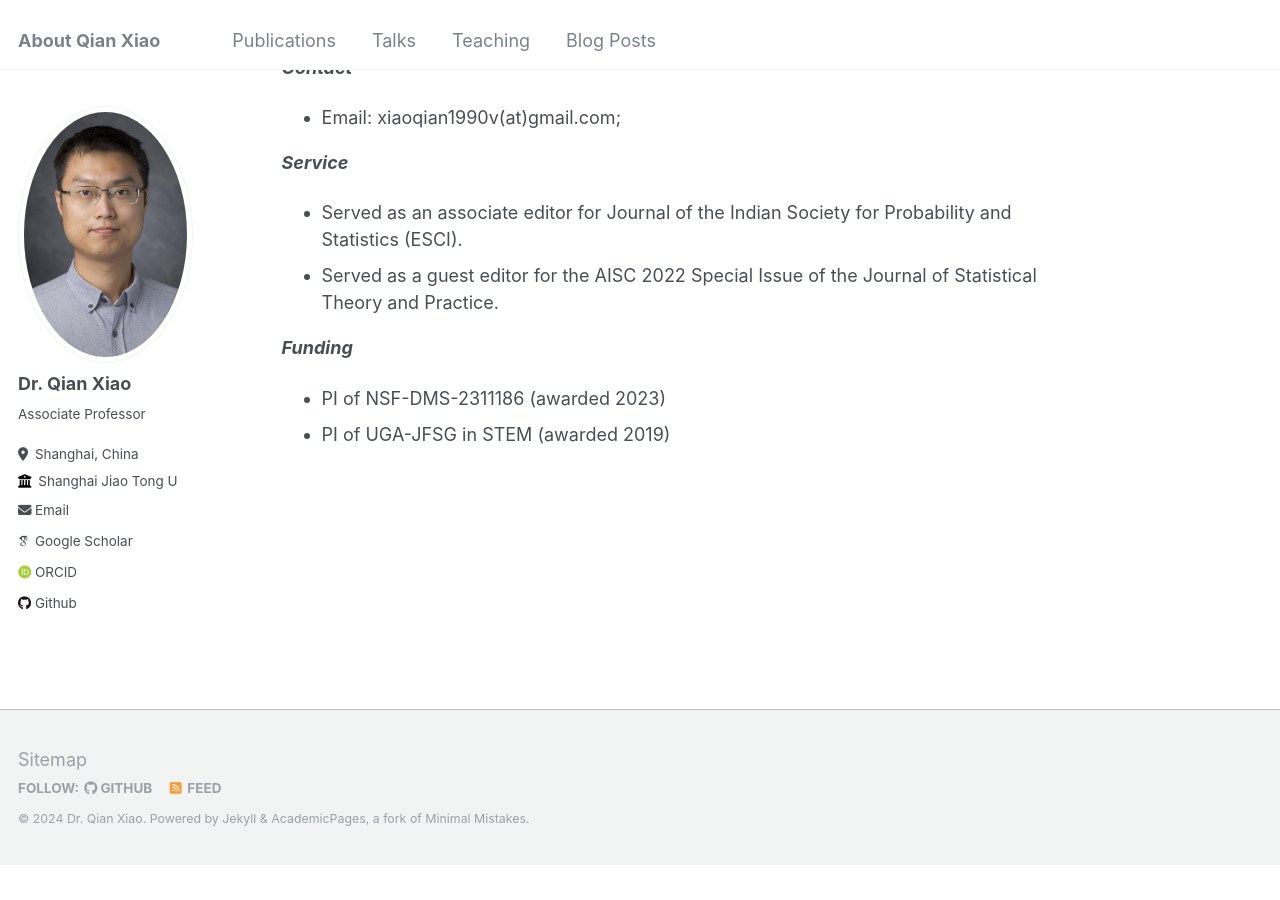
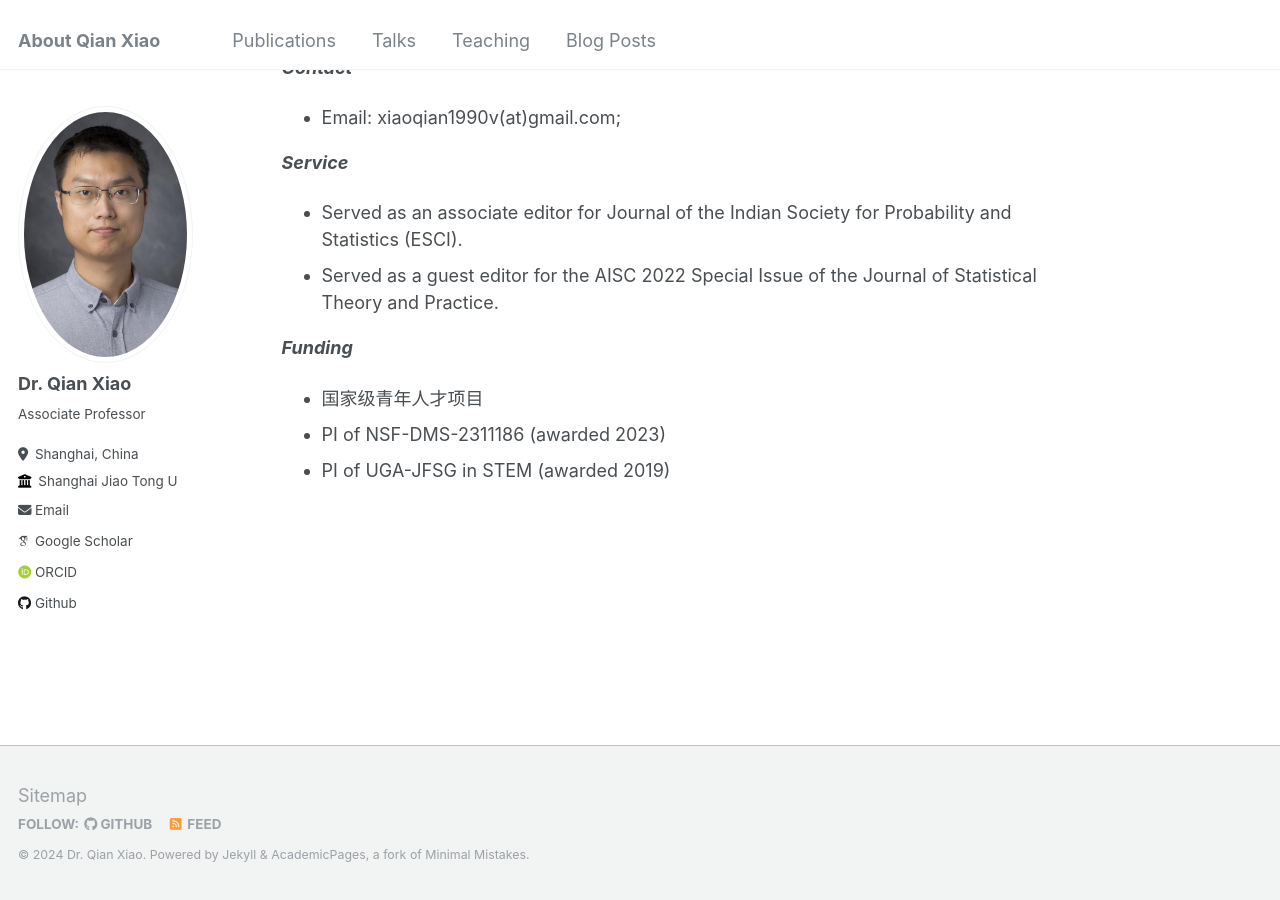
Before and after one commit to QXlab/QXlab.github.io, a Jekyll site: the page built from _pages/about.md, in a window 1280 px wide and 900 px high, scrolled down 937 px. Built offline with Jekyll 4.4.1, drawn with Linux system fonts in a browser that asks for light colours; some web fonts are replaced; before the commit the page ends 1801 px from its top, so only the background shows below that.

Commit message:
Update about.md

```diff
--- a/_pages/about.md
+++ b/_pages/about.md
@@ -35,5 +35,6 @@ My team welcome all students with interests. I am willing to discuss opportuniti
 * Served as a guest editor for the AISC 2022 Special Issue of the Journal of Statistical Theory and Practice.
 
 ***Funding***
+* 国家级青年人才项目
 * PI of NSF-DMS-2311186 (awarded 2023)
 * PI of UGA-JFSG in STEM (awarded 2019)
```
